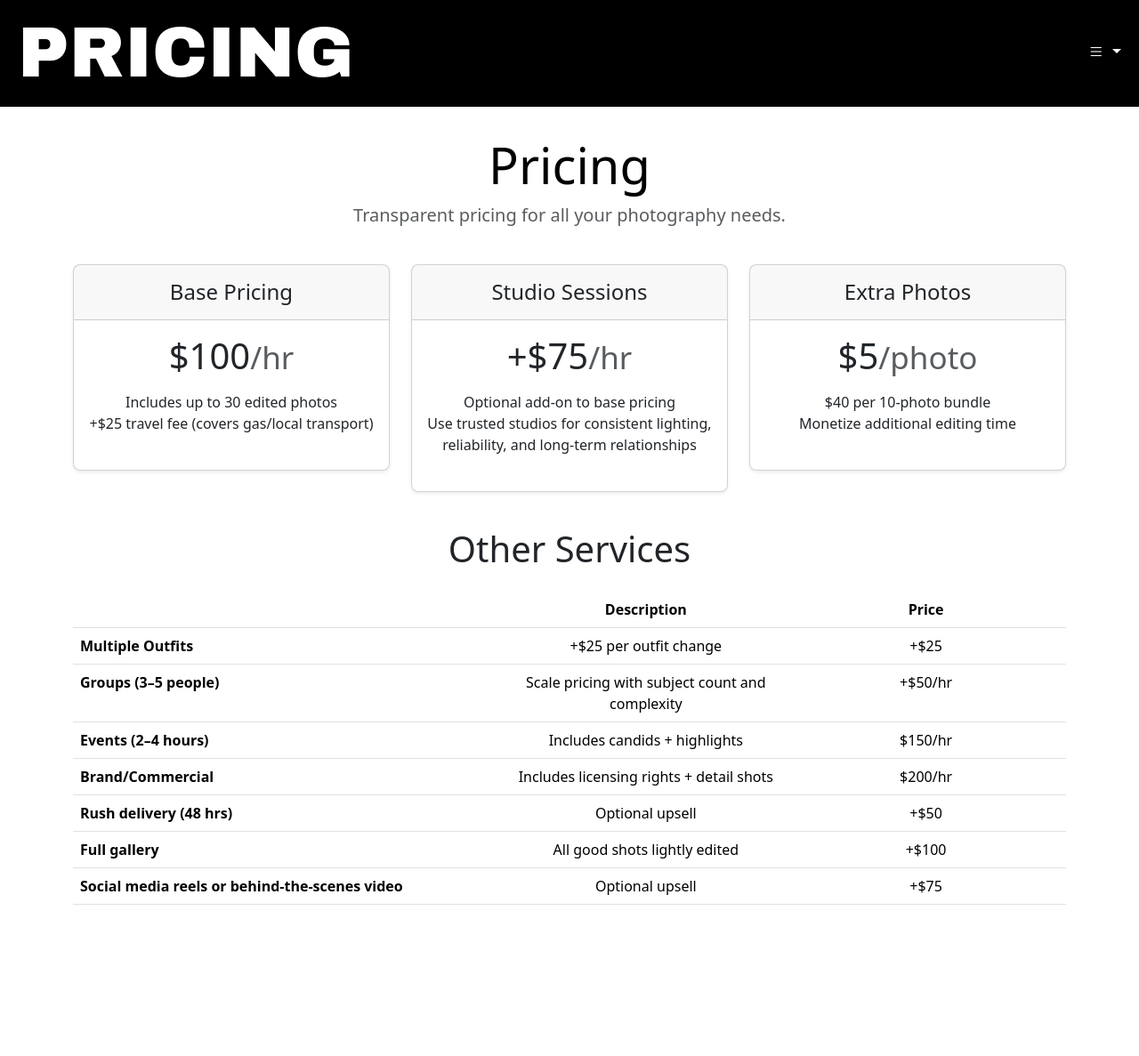
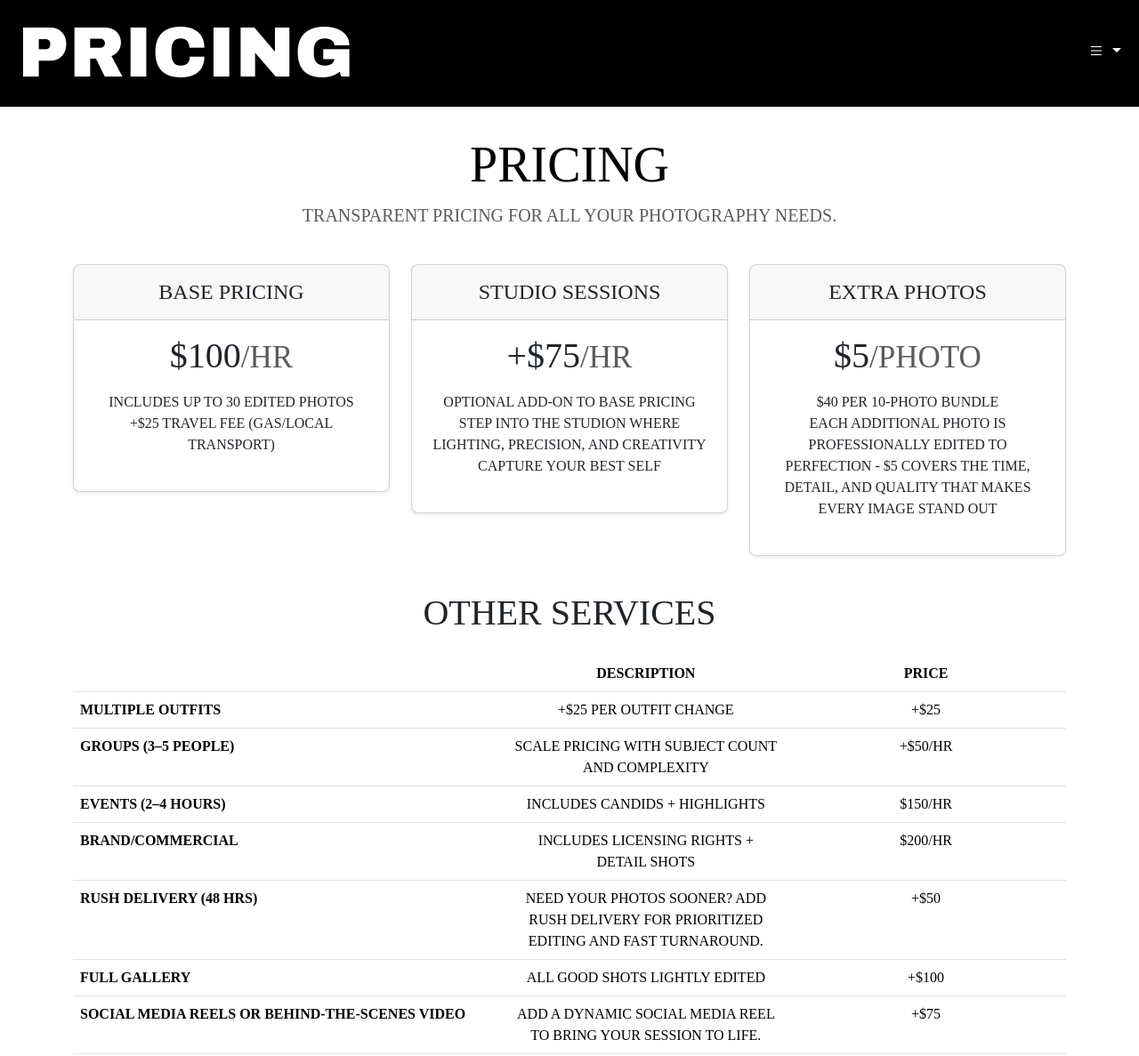
Before and after one commit to asngofficial/OTG, a website: page pricing.html in a window 1280 px wide. Shown: the whole page at 89% size. Before the commit the page ends 1049 px from the top, so only its background shows below. Drawn offline with nearby package versions, Linux system fonts and the light colour scheme.

Commit message:
Style: Update font to Times New Roman and make all text uppercase

```diff
--- a/css/styles.css
+++ b/css/styles.css
@@ -55,6 +55,8 @@ body {
   background-color: white;
   margin: 0;
   padding-top: 120px;
+  font-family: "Times New Roman", Times, serif;
+  text-transform: uppercase;
 }
 
 /* Ensuring dropdown button and header text are aligned horizontally */
--- a/pricing.html
+++ b/pricing.html
@@ -58,9 +58,9 @@
     <div class="container py-3">
       <header>
         <div class="pricing-header p-3 pb-md-4 mx-auto text-center">
-          <h1 class="display-4 fw-normal text-body-emphasis">Pricing</h1>
+          <h1 class="display-4 fw-normal text-body-emphasis">PRICING</h1>
           <p class="fs-5 text-body-secondary">
-            Transparent pricing for all your photography needs.
+            TRANSPARENT PRICING FOR ALL YOUR PHOTOGRAPHY NEEDS.
           </p>
         </div>
       </header>
@@ -70,15 +70,15 @@
           <div class="col">
             <div class="card mb-4 rounded-3 shadow-sm">
               <div class="card-header py-3">
-                <h4 class="my-0 fw-normal">Base Pricing</h4>
+                <h4 class="my-0 fw-normal">BASE PRICING</h4>
               </div>
               <div class="card-body">
                 <h1 class="card-title pricing-card-title">
                   $100<small class="text-body-secondary fw-light">/hr</small>
                 </h1>
                 <ul class="list-unstyled mt-3 mb-4">
-                  <li>Includes up to 30 edited photos</li>
-                  <li>+$25 travel fee (covers gas/local transport)</li>
+                  <li>INCLUDES UP TO 30 EDITED PHOTOS</li>
+                  <li>+$25 TRAVEL FEE (GAS/LOCAL TRANSPORT)</li>
                 </ul>
               </div>
             </div>
@@ -93,10 +93,9 @@
                   +$75<small class="text-body-secondary fw-light">/hr</small>
                 </h1>
                 <ul class="list-unstyled mt-3 mb-4">
-                  <li>Optional add-on to base pricing</li>
+                  <li>OPTIONAL ADD-ON TO BASE PRICING</li>
                   <li>
-                    Use trusted studios for consistent lighting, reliability,
-                    and long-term relationships
+                    STEP INTO THE STUDION WHERE LIGHTING, PRECISION, AND CREATIVITY CAPTURE YOUR BEST SELF
                   </li>
                 </ul>
               </div>
@@ -105,66 +104,66 @@
           <div class="col">
             <div class="card mb-4 rounded-3 shadow-sm">
               <div class="card-header py-3">
-                <h4 class="my-0 fw-normal">Extra Photos</h4>
+                <h4 class="my-0 fw-normal">EXTRA PHOTOS</h4>
               </div>
               <div class="card-body">
                 <h1 class="card-title pricing-card-title">
-                  $5<small class="text-body-secondary fw-light">/photo</small>
+                  $5<small class="text-body-secondary fw-light">/PHOTO</small>
                 </h1>
                 <ul class="list-unstyled mt-3 mb-4">
-                  <li>$40 per 10-photo bundle</li>
-                  <li>Monetize additional editing time</li>
+                  <li>$40 PER 10-PHOTO BUNDLE</li>
+                  <li>EACH ADDITIONAL PHOTO IS PROFESSIONALLY EDITED TO PERFECTION - $5 COVERS THE TIME, DETAIL, AND QUALITY THAT MAKES EVERY IMAGE STAND OUT</li>
                 </ul>
               </div>
             </div>
           </div>
         </div>
 
-        <h2 class="display-6 text-center mb-4">Other Services</h2>
+        <h2 class="display-6 text-center mb-4">OTHER SERVICES</h2>
 
         <div class="table-responsive">
           <table class="table text-center">
             <thead>
               <tr>
                 <th style="width: 34%"></th>
-                <th style="width: 22%">Description</th>
-                <th style="width: 22%">Price</th>
+                <th style="width: 22%">DESCRIPTION</th>
+                <th style="width: 22%">PRICE</th>
               </tr>
             </thead>
             <tbody>
               <tr>
-                <th scope="row" class="text-start">Multiple Outfits</th>
-                <td>+$25 per outfit change</td>
+                <th scope="row" class="text-start">MULTIPLE OUTFITS</th>
+                <td>+$25 PER OUTFIT CHANGE</td>
                 <td>+$25</td>
               </tr>
               <tr>
                 <th scope="row" class="text-start">Groups (3–5 people)</th>
-                <td>Scale pricing with subject count and complexity</td>
+                <td>SCALE PRICING WITH SUBJECT COUNT AND COMPLEXITY</td>
                 <td>+$50/hr</td>
               </tr>
               <tr>
-                <th scope="row" class="text-start">Events (2–4 hours)</th>
+                <th scope="row" class="text-start">EVENTS (2–4 HOURS)</th>
                 <td>Includes candids + highlights</td>
                 <td>$150/hr</td>
               </tr>
               <tr>
-                <th scope="row" class="text-start">Brand/Commercial</th>
-                <td>Includes licensing rights + detail shots</td>
+                <th scope="row" class="text-start">BRAND/COMMERCIAL</th>
+                <td>INCLUDES LICENSING RIGHTS + DETAIL SHOTS</td>
                 <td>$200/hr</td>
               </tr>
               <tr>
-                <th scope="row" class="text-start">Rush delivery (48 hrs)</th>
-                <td>Optional upsell</td>
+                <th scope="row" class="text-start">RUSH DELIVERY (48 HRS)</th>
+                <td>NEED YOUR PHOTOS SOONER? ADD RUSH DELIVERY FOR PRIORITIZED EDITING AND FAST TURNAROUND.</td>
                 <td>+$50</td>
               </tr>
               <tr>
-                <th scope="row" class="text-start">Full gallery</th>
-                <td>All good shots lightly edited</td>
+                <th scope="row" class="text-start">FULL GALLERY</th>
+                <td>ALL GOOD SHOTS LIGHTLY EDITED</td>
                 <td>+$100</td>
               </tr>
               <tr>
-                <th scope="row" class="text-start">Social media reels or behind-the-scenes video</th>
-                <td>Optional upsell</td>
+                <th scope="row" class="text-start">SOCIAL MEDIA REELS OR BEHIND-THE-SCENES VIDEO</th>
+                <td>ADD A DYNAMIC SOCIAL MEDIA REEL TO BRING YOUR SESSION TO LIFE.</td>
                 <td>+$75</td>
               </tr>
             </tbody>
```
